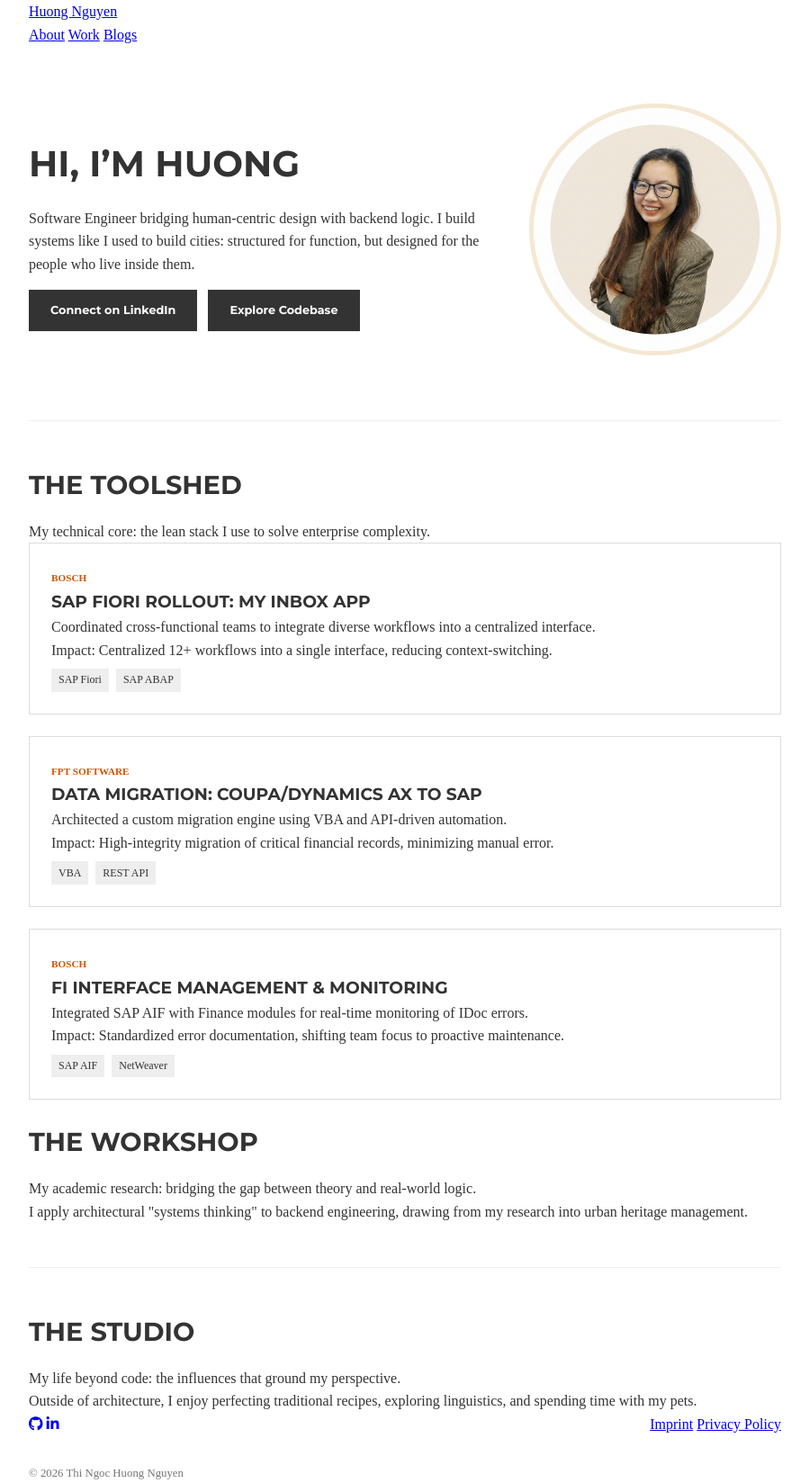
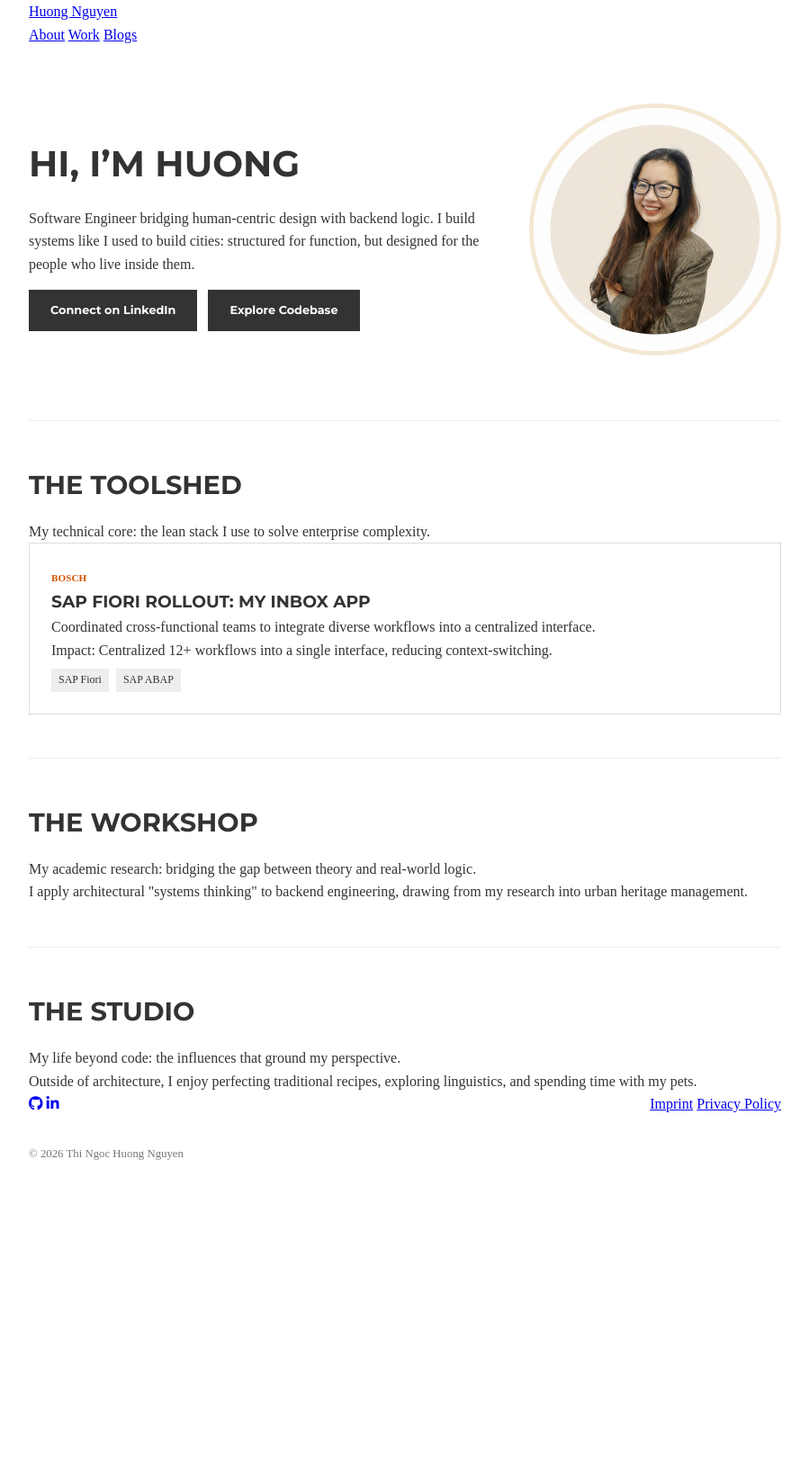
Before and after one commit to huongntn/portfolio-website, a Jekyll site: the page built from index.html, in a window 1280 px wide. Shown: the whole page at 90% size, without its empty margins (190-1089 px from the left). Built offline with Jekyll 4.4.1, drawn with Linux system fonts in a browser that asks for light colours; some web fonts are replaced; after the commit the page ends 1292 px from its top, so only the background shows below that.

Commit message:
Update index.html

```diff
--- a/index.html
+++ b/index.html
@@ -10,18 +10,15 @@ title: Home
     <a href="https://www.linkedin.com/in/nguyen-huong" class="btn-dark" target="_blank">Connect on LinkedIn</a>
     <a href="https://github.com/huongntn" class="btn-dark" target="_blank">Explore Codebase</a>
   </div>
-  <div class="hero-profile">
-    <img src="{{ '/assets/profile_photo.png' | relative_url }}" alt="Huong Nguyen" style="width:280px;height:280px;border-radius:50%;object-fit:cover;">
-  </div>
+  <div class="hero-profile"><img src="{{ '/assets/profile_photo.png' | relative_url }}" alt="Huong Nguyen" style="width:280px;height:280px;border-radius:50%;object-fit:cover;"></div>
 </div>
 
 <hr>
-
 <section id="toolshed">
   <h2>The Toolshed</h2>
   <p class="chapter-subtitle">My technical core: the lean stack I use to solve enterprise complexity.</p>
 
-  <a href="https://www.bosch-softwaretechnologies.com/en/" target="_blank" class="project-link">
+  <a href="https://www.bosch.com" target="_blank" class="project-link">
     <div class="project-card">
       <span class="project-meta">Bosch</span>
       <h3>SAP Fiori Rollout: My Inbox App</h3>
@@ -30,28 +27,9 @@ title: Home
       <br><span class="skill-tag">SAP Fiori</span><span class="skill-tag">SAP ABAP</span>
     </div>
   </a>
-
-  <a href="https://fptsoftware.com" target="_blank" class="project-link">
-    <div class="project-card">
-      <span class="project-meta">FPT Software</span>
-      <h3>Data Migration: Coupa/Dynamics AX to SAP</h3>
-      <p>Architected a custom migration engine using VBA and API-driven automation.</p>
-      <span class="impact">Impact: High-integrity migration of critical financial records, minimizing manual error.</span>
-      <br><span class="skill-tag">VBA</span><span class="skill-tag">REST API</span>
-    </div>
-  </a>
-
-  <a href="https://www.bosch.com" target="_blank" class="project-link">
-    <div class="project-card">
-      <span class="project-meta">Bosch</span>
-      <h3>FI Interface Management & Monitoring</h3>
-      <p>Integrated SAP AIF with Finance modules for real-time monitoring of IDoc errors.</p>
-      <span class="impact">Impact: Standardized error documentation, shifting team focus to proactive maintenance.</span>
-      <br><span class="skill-tag">SAP AIF</span><span class="skill-tag">NetWeaver</span>
-    </div>
-  </a>
 </section>
 
+<hr>
 <section id="workshop">
   <h2>The Workshop</h2>
   <p class="chapter-subtitle">My academic research: bridging the gap between theory and real-world logic.</p>
@@ -59,7 +37,6 @@ title: Home
 </section>
 
 <hr>
-
 <section id="studio">
   <h2>The Studio</h2>
   <p class="chapter-subtitle">My life beyond code: the influences that ground my perspective.</p>
```
